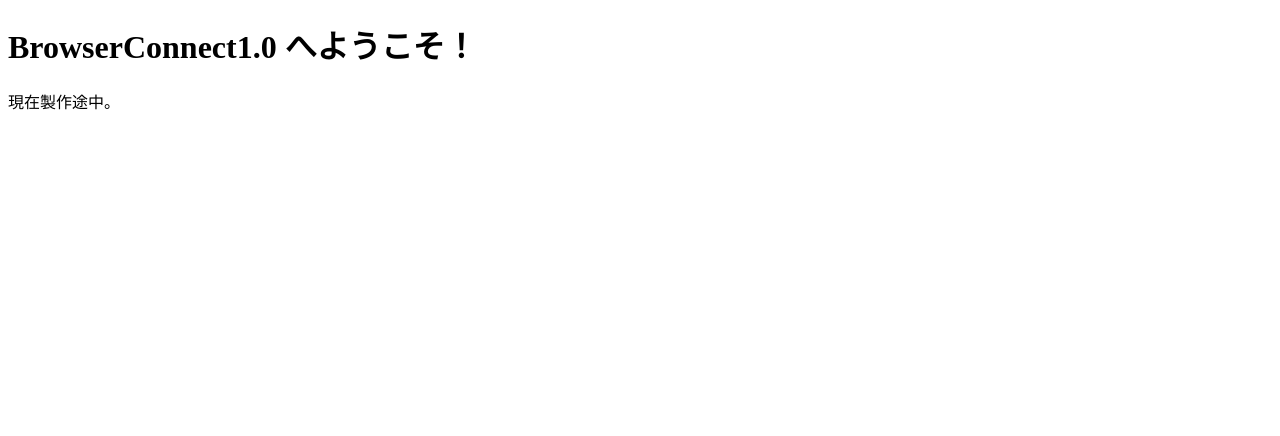
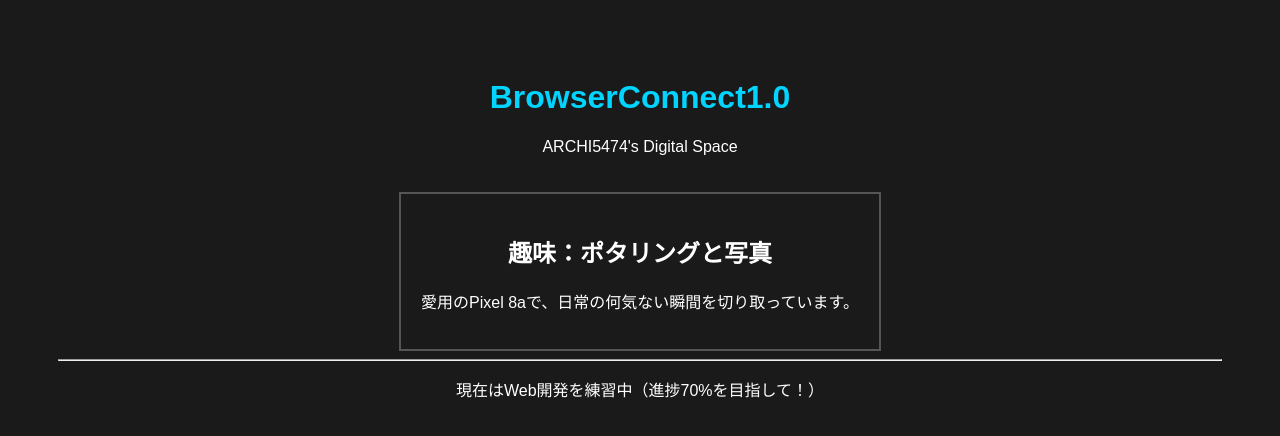
Before and after one commit to ARCHI5474/BrowserConnect1.0, a plain HTML site: page index.html in a window 1280 px wide. Drawn offline with Linux system fonts and the light colour scheme.

Commit message:
Enhance index.html with title and styling
Updated the title and added a style section for design. Enhanced the content with a personal introduction and hobbies.

```diff
--- a/index.html
+++ b/index.html
@@ -2,10 +2,37 @@
 <html lang="ja">
 <head>
     <meta charset="UTF-8">
-    <title>BrowserConnect1.0</title>
+    <title>BrowserConnect1.0 - Gallery</title>
+    <style>
+        /* ここでデザイン（CSS）を決めます */
+        body {
+            background-color: #1a1a1a; /* ダークモード風の背景 */
+            color: #ffffff;           /* 文字は白 */
+            font-family: sans-serif;
+            text-align: center;
+            padding: 50px;
+        }
+        .photo-frame {
+            border: 2px solid #555;
+            padding: 20px;
+            display: inline-block;
+            margin-top: 20px;
+        }
+        h1 { color: #00d4ff; } /* タイトルを鮮やかな青に */
+    </style>
 </head>
 <body>
-    <h1>BrowserConnect1.0 へようこそ！</h1>
-    <p>現在製作途中。</p>
+
+    <h1>BrowserConnect1.0</h1>
+    <p>ARCHI5474's Digital Space</p>
+
+    <div class="photo-frame">
+        <h2>趣味：ポタリングと写真</h2>
+        <p>愛用のPixel 8aで、日常の何気ない瞬間を切り取っています。</p>
+    </div>
+
+    <hr>
+    <p>現在はWeb開発を練習中（進捗70%を目指して！）</p>
+
 </body>
 </html>
```
